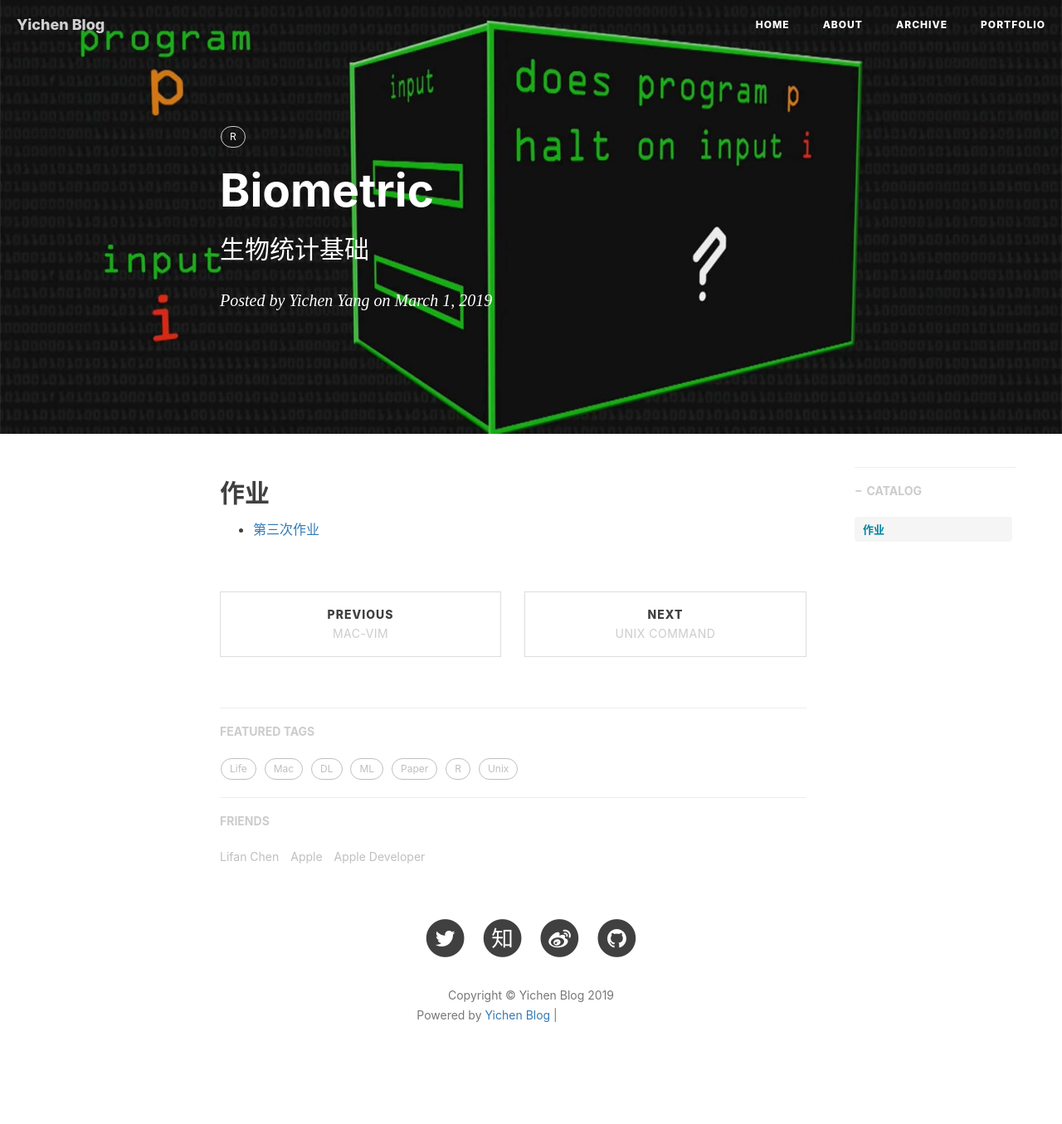
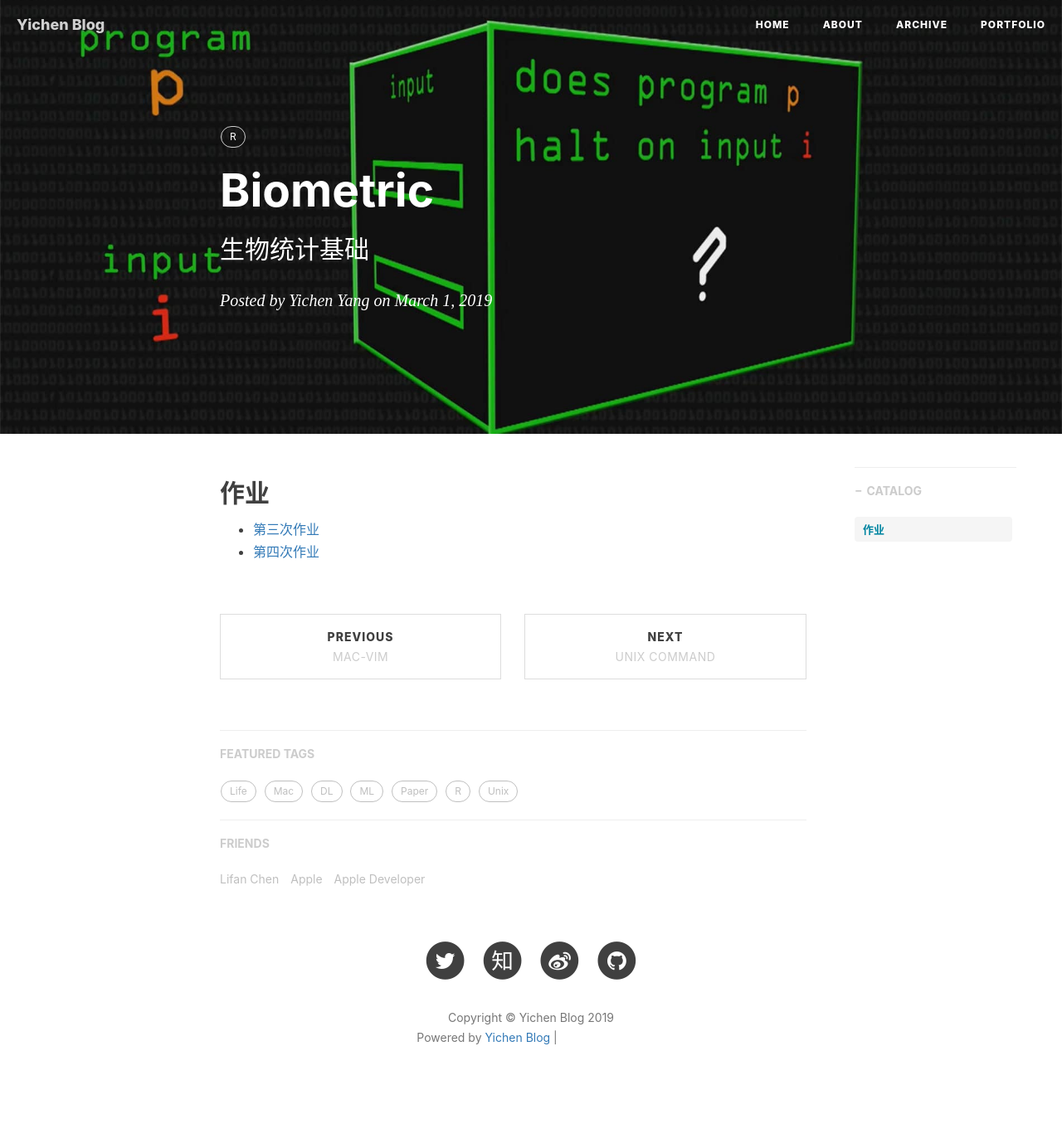
Before and after one commit to Tianbiao-Yang/tianbiao-yang.github.io, a Jekyll site: the page built from _posts/2019-02-26-biometric-2019.md, in a window 1280 px wide. Shown: the whole page at 83% size. Built offline with Jekyll 4.4.1, drawn with Linux system fonts in a browser that asks for light colours; nearby versions of some CDN libraries; comment, search, counter and statistics services are not loaded; before the commit the page ends 1328 px from its top, so only the background shows below that; grey boxes are pictures that could not be loaded.

Commit message:
Update 2019-02-26-biometric-2019.md

```diff
--- a/_posts/2019-02-26-biometric-2019.md
+++ b/_posts/2019-02-26-biometric-2019.md
@@ -13,3 +13,4 @@ tags:                               #标签
 
 ## 作业
 * [第三次作业](https://tianbiao-yang.github.io/Biometric/ex3.html)
+* [第四次作业](https://tianbiao-yang.github.io/Biometric/ex4.html)
```
